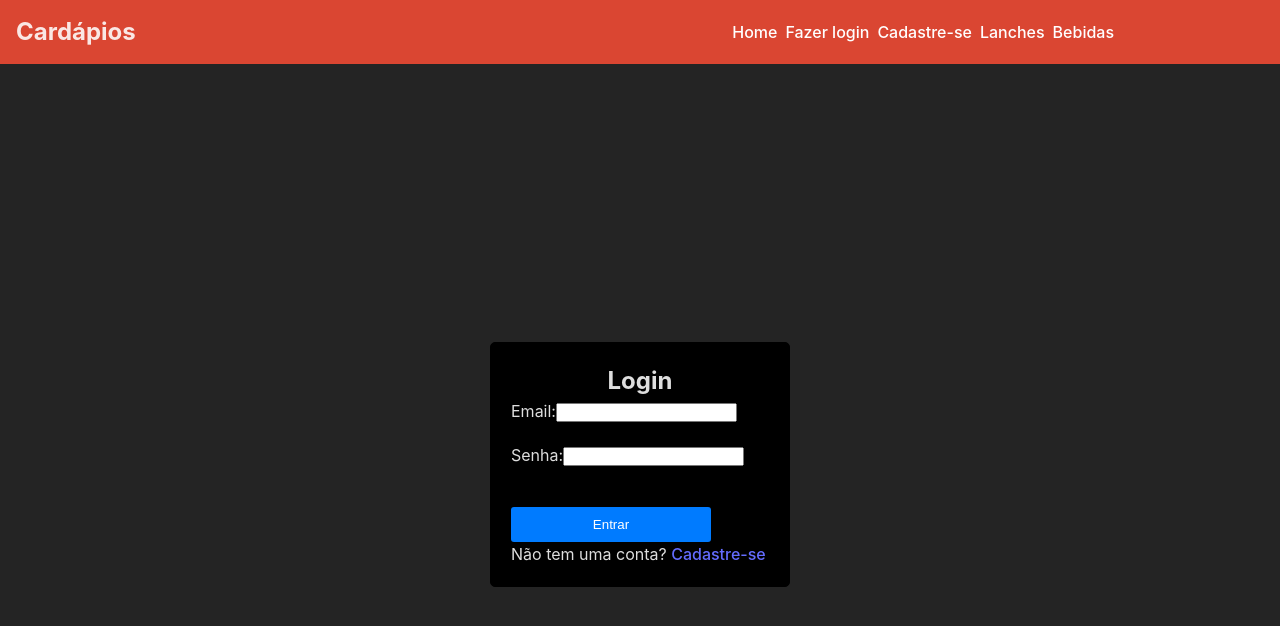
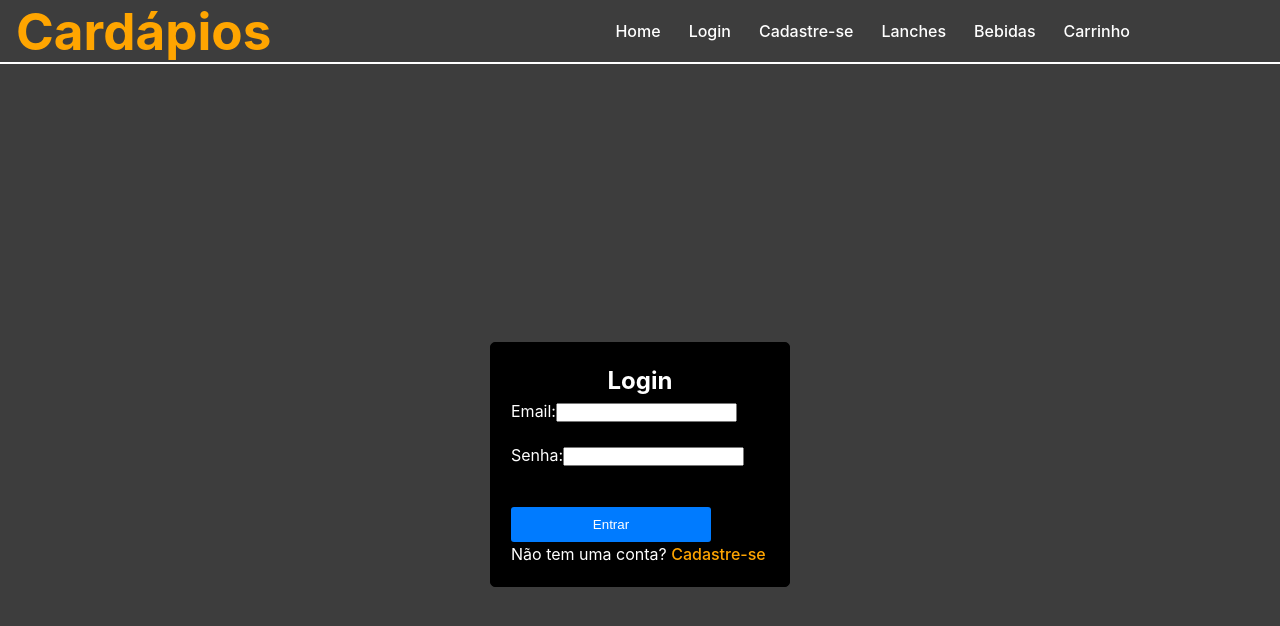
Before and after one commit to Marco-Merini/web_cardapio, a React (Vite) app in the folder cardapio/: page / in a window 1280 px wide. Shown: the top 626 px of the page. Built offline with nearby package versions, Linux system fonts and the light colour scheme; no server answers.

Commit message:
mudanças no design

```diff
--- a/cardapio/src/components/Header/index.tsx
+++ b/cardapio/src/components/Header/index.tsx
@@ -1,19 +1,38 @@
 import { Link } from 'react-router-dom';
 import './styles.css'
 
-function Header() {
+function NavBar() {
     return (
-        <header>
-            <h2>Cardápios</h2>
-            <div>
-                <Link to="/home">Home </Link>
-                <Link to="/">Fazer login </Link>
-                <Link to="/cadastro">Cadastre-se </Link>
-                <Link to="/lanches">Lanches </Link>
-                <Link to="/bebidas">Bebidas </Link>
-            </div>
-        </header>
+        <nav className="navbar">
+        <h1>Cardápios</h1>
+        <div className="links">
+          <Link
+            to="/home">
+            Home
+          </Link>
+          <Link
+            to="/">
+            Login
+          </Link>
+          <Link
+            to="/cadastro">
+            Cadastre-se
+          </Link>
+          <Link
+            to="/lanches">
+            Lanches
+          </Link>
+          <Link
+            to="/bebidas">
+            Bebidas
+          </Link>
+          <Link
+            to="/carrinho">
+            Carrinho
+          </Link>
+        </div>
+      </nav>
     )
 }
 
-export default Header;
+export default NavBar;
--- a/cardapio/src/components/Header/styles.css
+++ b/cardapio/src/components/Header/styles.css
@@ -1,24 +1,28 @@
-header {
+.navbar {
     display: flex;
     align-items: center;
     justify-content: space-between;
     height: 64px;
     width: 100vw;
     padding: 16px;
-    background-color: rgb(218, 70, 50);
+    border-bottom: 2px solid rgb(255, 255, 255);
+}
+.navbar h1 {
+  color: orange;
+  justify-content: space-between;
+}
+.navbar .links {
+  margin-left: auto;
+  color: rgb(255, 255, 255);
+  margin-right: 10vw;
 }
 
-header div {
-    display: flex;
-    gap: 8px;
-    margin-right: 150px;
+.navbar a {
+  margin-left: 16px;
+  text-decoration: none;
+  padding: 6px;
 }
-
-header div a {
-    text-decoration: none;
-    color: white;
+.navbar a:hover {
+  color: orange;
+  text-decoration: solid;
 }
-
-header div a:hover {
-    text-decoration: solid;
-}
--- a/cardapio/src/pages/cadastro/cadastro_index.tsx
+++ b/cardapio/src/pages/cadastro/cadastro_index.tsx
@@ -12,6 +12,7 @@ interface User {
   id: number;
   nome: string;
   email: string;
+  endereco: string;
   senha: string;
 }
 
@@ -30,7 +31,7 @@ const Form: React.FC<FormProps> = ({ getUsers, onEdit, setOnEdit }) => {
 
     const user = ref.current;
 
-    if (!user || !user.nome.value || !user.email.value || !user.senha.value) {
+    if (!user || !user.nome.value || !user.email.value || !user.endereco.value || !user.senha.value) {
       return toast.warn("Preencha todos os campos!");
     }
 
@@ -41,6 +42,7 @@ const Form: React.FC<FormProps> = ({ getUsers, onEdit, setOnEdit }) => {
       if (user) {
         user.nome.value = "";
         user.email.value = "";
+        user.endereco.value = "";
         user.senha.value = "";
       }
 
@@ -61,6 +63,7 @@ const Form: React.FC<FormProps> = ({ getUsers, onEdit, setOnEdit }) => {
       if (user) {
         user.nome.value = onEdit.nome;
         user.email.value = onEdit.email;
+        user.endereco.value = onEdit.endereco;
         user.senha.value = onEdit.senha;
       }
     }
@@ -75,6 +78,10 @@ const Form: React.FC<FormProps> = ({ getUsers, onEdit, setOnEdit }) => {
       <div className="InputEmail">
         <label>Email</label>
         <input name="email" type="email" />
+      </div>
+      <div className="InputEndereco">
+        <label>Endereço</label>
+        <input name="endereco" type="text" />
       </div>
       <div className="InputSenha">
         <label>Senha</label>
--- a/cardapio/src/pages/cadastro/cadastro_styles.css
+++ b/cardapio/src/pages/cadastro/cadastro_styles.css
@@ -12,6 +12,7 @@
     justify-content: center;
     width: 100vw;
     min-height: calc(100vh - 64px);
+    color: white;
   }
 
   .InputNome,
--- a/cardapio/src/pages/home/styles.css
+++ b/cardapio/src/pages/home/styles.css
@@ -11,6 +11,7 @@
     justify-content: center;
     width: 100vw;
     min-height: calc(100vh - 64px);
+    color: white;
 }
 
 .Container {
@@ -33,7 +34,7 @@
 .SearchBar {
   width: 300px;
   padding: 10px;
-  border: 1px solid #ccc;
+  border: 1px solid #000000;
   border-radius: 5px;
   font-size: 16px;
 }
--- a/cardapio/src/pages/lanches/styles.css
+++ b/cardapio/src/pages/lanches/styles.css
@@ -11,6 +11,7 @@
     justify-content: center;
     width: 100vw;
     min-height: calc(100vh - 64px);
+    color: white;
 }
 
 .Container {
--- a/cardapio/src/pages/login/index.tsx
+++ b/cardapio/src/pages/login/index.tsx
@@ -58,7 +58,12 @@ function Login() {
               <button type="submit" className="SubmitButton">Entrar</button>
             </form>
             {error && <p className="ErrorMessage">{error}</p>}
-            <p>Não tem uma conta? <a href="/cadastro">Cadastre-se</a></p>
+            <p>
+              Não tem uma conta?{' '}
+            <a href="/cadastro" className="register">
+              Cadastre-se
+            </a>
+            </p>
           </div>
         </div>
       </div>
--- a/cardapio/src/pages/login/styles.css
+++ b/cardapio/src/pages/login/styles.css
@@ -26,14 +26,17 @@
     background-color: #000000;
     border: 1px solid #000000;
     border-radius: 5px;
+    color: white;
   }
 
   .Title {
     text-align: center;
+    color: white;
   }
 
   .FormGroup {
     margin-bottom: 20px;
+    color: white;
   }
 
   .Label {
@@ -61,3 +64,7 @@
     border-radius: 3px;
     cursor: pointer;
   }
+
+.register {
+  color: orange
+}
--- a/cardapio/src/styles/global.css
+++ b/cardapio/src/styles/global.css
@@ -10,8 +10,8 @@
     font-weight: 400;
 
     color-scheme: light dark;
-    color: rgba(255, 255, 255, 0.87);
-    background-color: #242424;
+    color: orange;
+    background-color: rgb(61, 61, 61);
 
     font-synthesis: none;
     text-rendering: optimizeLegibility;
@@ -21,11 +21,11 @@
 
   a {
     font-weight: 500;
-    color: #646cff;
+    color: #ffffff;
     text-decoration: inherit;
   }
   a:hover {
-    color: #535bf2;
+    color: #2c5cbc;
   }
 
   body {
```
